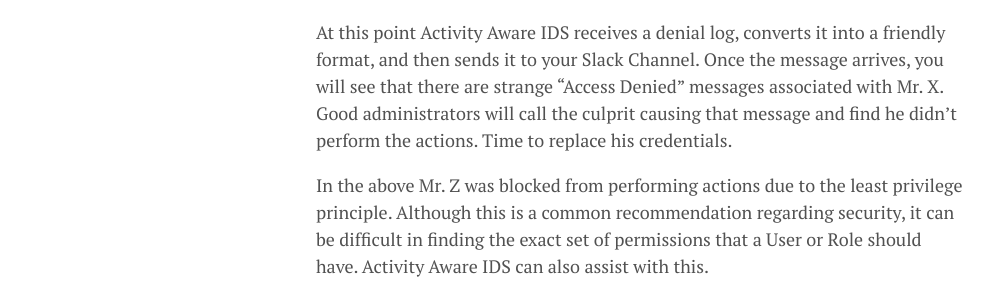
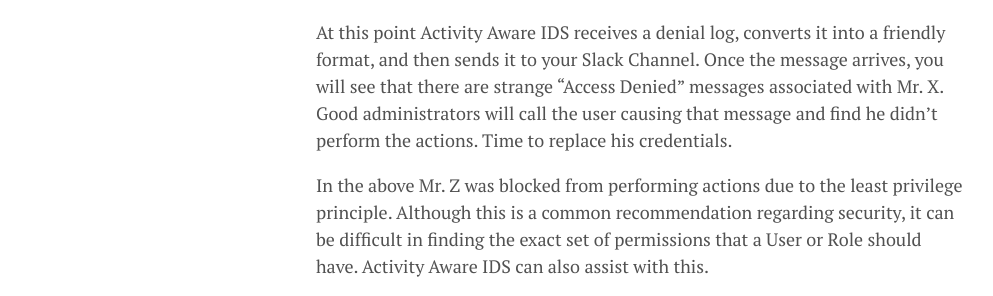
Before and after one commit to lgeurts/lgeurts.github.io, a Jekyll site: the page built from _posts/2021-11-02-activity-aware-ids-for-aws.md, in a window 1280 px wide and 900 px high, scrolled down 1948 px. Shown: the part 159-455 px from the top of the window, without its empty margins (0-993 px from the left). Built offline with Jekyll 4.4.1, drawn with Linux system fonts in a browser that asks for light colours; nearby versions of some CDN libraries; comment, search, counter and statistics services are not loaded.

Commit message:
Update 2021-11-02-activity-aware-ids-for-aws.md

```diff
--- a/_posts/2021-11-02-activity-aware-ids-for-aws.md
+++ b/_posts/2021-11-02-activity-aware-ids-for-aws.md
@@ -46,7 +46,7 @@
 <br>If Mr. Z tries to view the policies of those groups, the system will raise a access denied which gets logged to CloudTrail.
 
 At this point Activity Aware IDS receives a denial log, converts it into a friendly format, and then sends it to your Slack Channel. Once the message arrives, you will see that there are strange “Access Denied” messages associated with Mr. X.
-<br>Good administrators will call the culprit causing that message and find he didn't perform the actions. Time to replace his credentials.
+<br>Good administrators will call the user causing that message and find he didn't perform the actions. Time to replace his credentials.
 
 In the above Mr. Z was blocked from performing actions due to the least privilege principle. Although this is a common recommendation regarding security, it can be difficult in finding the exact set of permissions that a User or Role should have. Activity Aware IDS can also assist with this.
 
```
